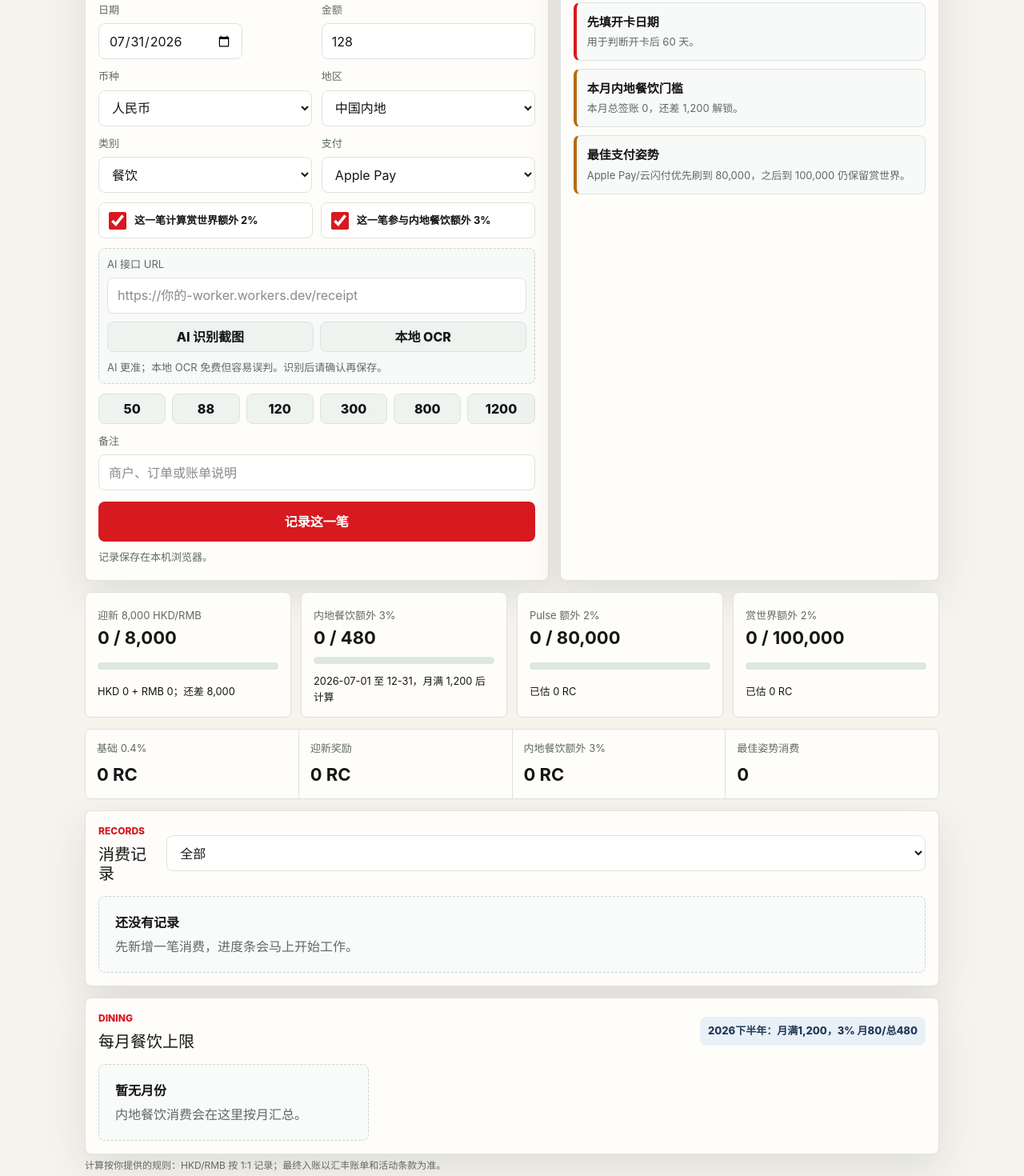
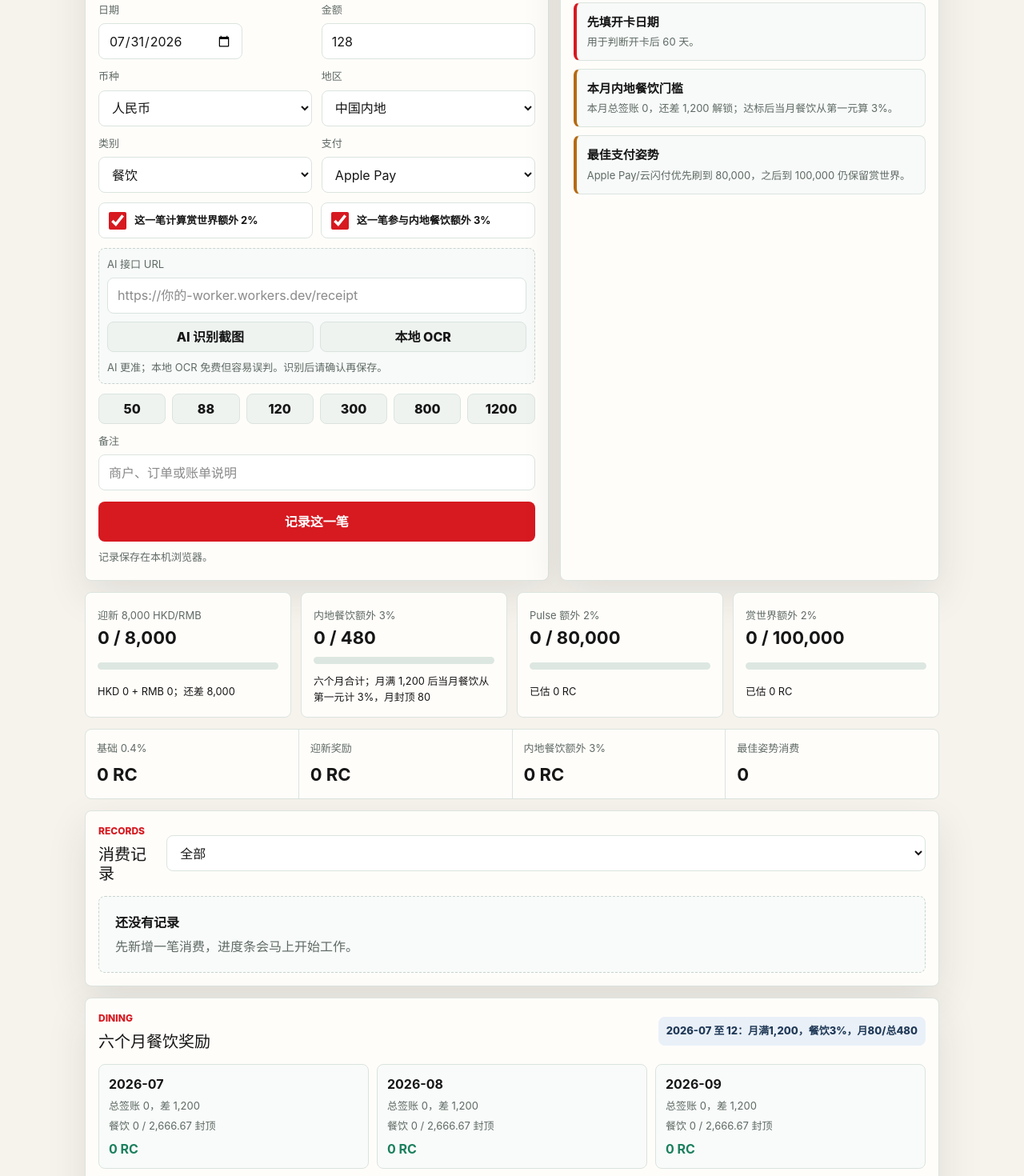
Before and after one commit to KEJIN1106/hsbc-pulse-rc-tracker, a Next.js app: page / in a window 1280 px wide. Shown: the part 400-1870 px from the top of the page at 80% size. Built offline with nearby package versions, Linux system fonts and the light colour scheme.

Commit message:
Clarify mainland dining reward calculation

```diff
--- a/app/page.tsx
+++ b/app/page.tsx
@@ -62,6 +62,11 @@ const PULSE_EXTRA_RATE = 0.02;
 const DINING_EXTRA_RATE = 0.03;
 const DINING_PROMO_START = "2026-07-01";
 const DINING_PROMO_END = "2026-12-31";
+const DINING_PROMO_MONTHS = ["2026-07", "2026-08", "2026-09", "2026-10", "2026-11", "2026-12"];
+const DINING_MONTHLY_THRESHOLD = 1200;
+const DINING_MONTHLY_REWARD_CAP = 80;
+const DINING_PROMO_REWARD_CAP = 480;
+const DINING_MONTHLY_SPEND_FOR_CAP = DINING_MONTHLY_REWARD_CAP / DINING_EXTRA_RATE;
 const TESSERACT_URL = "https://cdn.jsdelivr.net/npm/tesseract.js@5/dist/tesseract.min.js";
 let tesseractLoader: Promise<TesseractApi> | null = null;
 
@@ -230,6 +235,14 @@ function analyzeRewards(transactions: Transaction[], settings: Settings) {
     }
   >();
 
+  for (const month of DINING_PROMO_MONTHS) {
+    months.set(month, {
+      total: 0,
+      dining: 0,
+      reward: 0,
+    });
+  }
+
   for (const transaction of sorted) {
     if (!isDiningPromoMainland(transaction)) continue;
     const key = monthKey(transaction.date);
@@ -246,11 +259,13 @@ function analyzeRewards(transactions: Transaction[], settings: Settings) {
   let diningTotalReward = 0;
   for (const current of months.values()) {
     current.reward =
-      current.total >= 1200 ? Math.min(current.dining * DINING_EXTRA_RATE, 80) : 0;
+      current.total >= DINING_MONTHLY_THRESHOLD
+        ? Math.min(current.dining * DINING_EXTRA_RATE, DINING_MONTHLY_REWARD_CAP)
+        : 0;
     diningTotalReward += current.reward;
   }
 
-  diningTotalReward = Math.min(diningTotalReward, 480);
+  diningTotalReward = Math.min(diningTotalReward, DINING_PROMO_REWARD_CAP);
 
   const bestPostureSpend = sorted
     .filter(
@@ -270,7 +285,7 @@ function analyzeRewards(transactions: Transaction[], settings: Settings) {
     redHotReward: redHot.reward,
     pulseSpend: pulse.used,
     pulseReward: pulse.reward,
-    diningMonths: [...months.entries()].sort((a, b) => b[0].localeCompare(a[0])),
+    diningMonths: DINING_PROMO_MONTHS.map((month) => [month, months.get(month)!] as const),
     diningReward: diningTotalReward,
     totalSpend,
     bestPostureSpend,
@@ -367,7 +382,6 @@ function parseReceiptText(text: string) {
   const normalized = normalizeOcrText(text);
   const lower = normalized.toLowerCase();
   const merchant = extractMerchantFromText(normalized);
-  const isMeituan = /meituan|美团/i.test(`${normalized} ${merchant}`);
   const date = extractDateFromText(normalized);
   const amount = extractAmountFromText(normalized);
   const currency: "HKD" | "RMB" = /hkd|hk\$|港币/i.test(normalized) ? "HKD" : "RMB";
@@ -388,7 +402,7 @@ function parseReceiptText(text: string) {
       ? "dining"
       : "other";
 
-  return { amount, currency, date, merchant, payment, region, category, diningEligible: isMeituan };
+  return { amount, currency, date, merchant, payment, region, category, diningEligible: category === "dining" };
 }
 
 function loadTesseract() {
@@ -436,6 +450,7 @@ function normalizeAiReceiptItem(data: Record<string, unknown> | null | undefined
   if (!data) return null;
   const amount = Number(data?.amount);
   if (!Number.isFinite(amount) || amount <= 0) return null;
+  const category = categoryFromAiData(data);
 
   return {
     date: typeof data.date === "string" ? data.date : "",
@@ -444,8 +459,8 @@ function normalizeAiReceiptItem(data: Record<string, unknown> | null | undefined
     region: ["mainland", "macau", "hongkong", "overseas"].includes(String(data.region))
       ? (data.region as Region)
       : "mainland",
-    category: categoryFromAiData(data),
-    diningEligible: /meituan|美团/i.test(`${data.merchant || ""} ${data.note || ""}`),
+    category,
+    diningEligible: category === "dining",
     payment: paymentFromAiData(data),
     merchant: typeof data.merchant === "string" ? data.merchant : "",
     confidence: Number(data.confidence || 0),
@@ -1020,11 +1035,20 @@ export default function Home() {
                     : "用于判断开卡后 60 天。"}
                 </span>
               </div>
-              <div className={currentDiningMonth.total >= 1200 ? "task done" : "task"}>
+              <div
+                className={
+                  currentDiningMonth.total >= DINING_MONTHLY_THRESHOLD ? "task done" : "task"
+                }
+              >
                 <strong>本月内地餐饮门槛</strong>
                 <span>
-                  本月总签账 {formatAmount(currentDiningMonth.total)}，还差{" "}
-                  {formatAmount(Math.max(1200 - currentDiningMonth.total, 0))} 解锁。
+                  {currentDiningMonth.total >= DINING_MONTHLY_THRESHOLD
+                    ? `总签账 ${formatAmount(currentDiningMonth.total)} 已达门槛，餐饮 ${formatAmount(
+                        currentDiningMonth.dining,
+                      )}，已估 ${formatRc(currentDiningMonth.reward)} RC。`
+                    : `本月总签账 ${formatAmount(currentDiningMonth.total)}，还差 ${formatAmount(
+                        Math.max(DINING_MONTHLY_THRESHOLD - currentDiningMonth.total, 0),
+                      )} 解锁；达标后当月餐饮从第一元算 3%。`}
                 </span>
               </div>
               <div className={analysis.pulseSpend < 80000 ? "task" : "task done"}>
@@ -1056,8 +1080,8 @@ export default function Home() {
           <ProgressCard
             label="内地餐饮额外 3%"
             value={analysis.diningReward}
-            max={480}
-            detail="2026-07-01 至 12-31，月满 1,200 后计算"
+            max={DINING_PROMO_REWARD_CAP}
+            detail="六个月合计；月满 1,200 后当月餐饮从第一元计 3%，月封顶 80"
             tone="amber"
           />
           <ProgressCard
@@ -1140,26 +1164,26 @@ export default function Home() {
           <div className="panel-title">
             <div>
               <p className="eyebrow">Dining</p>
-              <h2>每月餐饮上限</h2>
+              <h2>六个月餐饮奖励</h2>
             </div>
-            <span className="cap-badge">2026下半年：月满1,200，3% 月80/总480</span>
+            <span className="cap-badge">2026-07 至 12：月满1,200，餐饮3%，月80/总480</span>
           </div>
           <div className="month-grid">
-            {analysis.diningMonths.length === 0 ? (
-              <div className="empty-state">
-                <strong>暂无月份</strong>
-                <span>内地餐饮消费会在这里按月汇总。</span>
+            {analysis.diningMonths.map(([key, month]) => (
+              <div className="month-card" key={key}>
+                <strong>{key}</strong>
+                <span>
+                  总签账 {formatAmount(month.total)}
+                  {month.total >= DINING_MONTHLY_THRESHOLD
+                    ? "，已达门槛"
+                    : `，差 ${formatAmount(DINING_MONTHLY_THRESHOLD - month.total)}`}
+                </span>
+                <span>
+                  餐饮 {formatAmount(month.dining)} / {formatAmount(DINING_MONTHLY_SPEND_FOR_CAP)} 封顶
+                </span>
+                <b>{formatRc(month.reward)} RC</b>
               </div>
-            ) : (
-              analysis.diningMonths.map(([key, month]) => (
-                <div className="month-card" key={key}>
-                  <strong>{key}</strong>
-                  <span>总签账 {formatAmount(month.total)}</span>
-                  <span>餐饮 {formatAmount(month.dining)}</span>
-                  <b>{formatRc(month.reward)} RC</b>
-                </div>
-              ))
-            )}
+            ))}
           </div>
         </section>
 
--- a/worker/receipt-ai-worker.js
+++ b/worker/receipt-ai-worker.js
@@ -126,6 +126,7 @@ function normalizeReceipt(receipt) {
   if (!Number.isFinite(amount) || amount <= 0) {
     throw new Error("No valid amount found");
   }
+  const category = receiptCategory(receipt);
 
   return {
     date: typeof receipt.date === "string" ? receipt.date : "",
@@ -135,8 +136,8 @@ function normalizeReceipt(receipt) {
     region: ["mainland", "macau", "hongkong", "overseas"].includes(receipt.region)
       ? receipt.region
       : "mainland",
-    category: receiptCategory(receipt),
-    diningEligible: /meituan|美团/i.test(`${receipt.merchant || ""} ${receipt.note || ""}`),
+    category,
+    diningEligible: category === "dining",
     payment: receiptPayment(receipt),
     confidence: Math.max(0, Math.min(Number(receipt.confidence || 0), 1)),
     note: typeof receipt.note === "string" ? receipt.note : "",
@@ -222,7 +223,7 @@ Fields for each transaction:
 - merchant: merchant or counterparty name. Empty string if not visible.
 - region: mainland, macau, hongkong, or overseas.
 - category: dining, shopping, travel, or other.
-- diningEligible: true only if the merchant or platform explicitly shows MEITUAN or 美团; otherwise false.
+- diningEligible: true when the transaction is an eligible dining transaction in Mainland China; false for non-dining or uncertain category.
 - payment: applepay only if the receipt explicitly shows APPLEPAY or Apple Pay; unionpay only if it explicitly shows QR; otherwise other.
 - confidence: number from 0 to 1.
 - note: short reason if any field is uncertain.
@@ -231,6 +232,7 @@ Important:
 - If the image contains multiple transaction rows, return every real transaction in transactions.
 - If the image is not a payment or credit-card transaction receipt, return {"transactions":[]}.
 - MEITUAN or 美团 merchants are dining.
+- Dining category means restaurants, cafes, drinks, food delivery, and other dining receipts; it is not limited to MEITUAN.
 - Classify category from merchant, item names, and receipt context: dining for restaurants, cafes, drinks, food delivery, and Meituan; shopping for retail, grocery, ecommerce, and supermarkets; travel for flights, hotels, trains, taxis, fuel, and transit; other if uncertain.
 - Do not infer payment method from card scheme, bank name, UnionPay logo, or merchant name. For payment, only APPLEPAY/Apple Pay maps to applepay, only QR maps to unionpay, and everything else maps to other.
 - Preserve recognizable platform words such as MEITUAN or 美团 in merchant or note.
```
Also changed, not shown: 3 other files (tests, documents, lock files or other folders).
